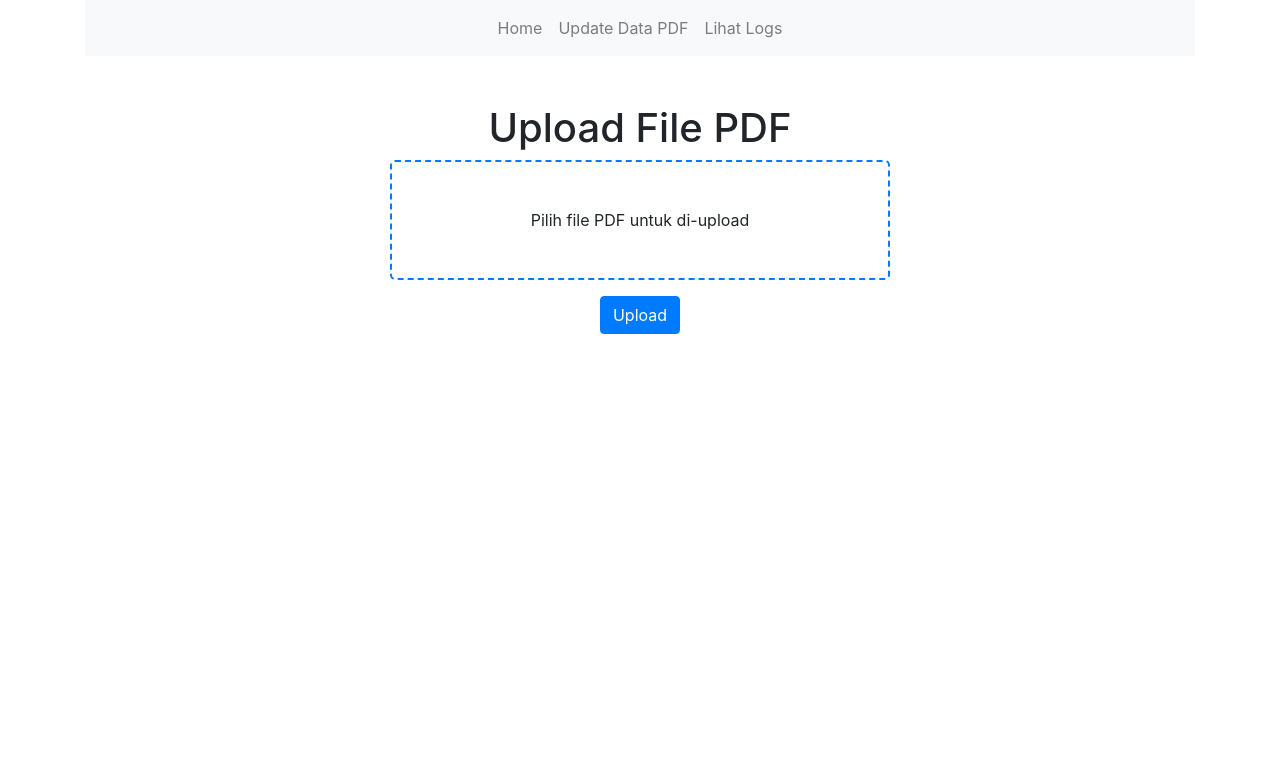
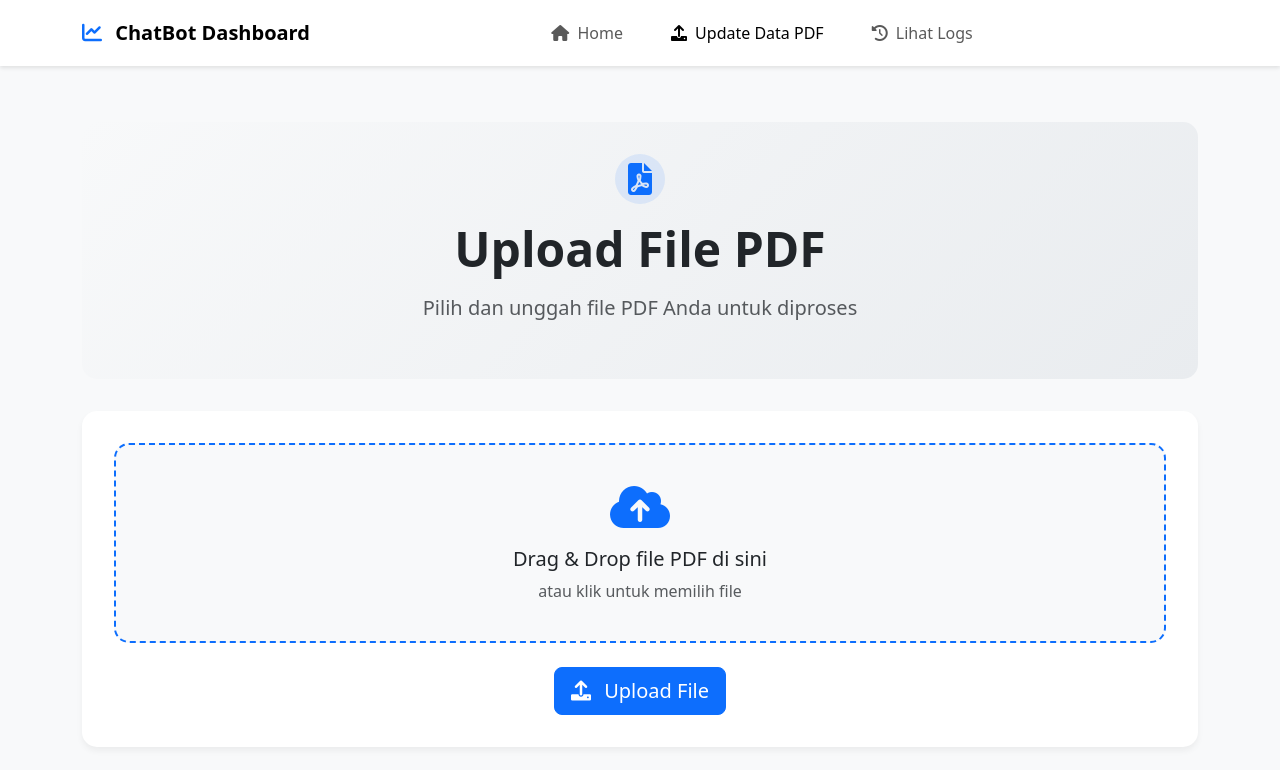
Before and after one commit to omidiyanto/groq-chatbot-telegram, a Flask app: page /upload in a window 1280 px wide. Shown: the top 770 px of the page. Run offline with Flask 3, Linux system fonts and the light colour scheme; parts of the project's set-up code (start-up, migrations or seed data) failed here and were passed over; some libraries are stand-ins or nearby versions.

Commit message:
Update upload.html

```diff
--- a/templates/upload.html
+++ b/templates/upload.html
@@ -4,77 +4,215 @@
     <meta charset="UTF-8">
     <meta name="viewport" content="width=device-width, initial-scale=1.0">
     <title>Upload PDF</title>
-    <link rel="stylesheet" href="https://maxcdn.bootstrapcdn.com/bootstrap/4.5.2/css/bootstrap.min.css">
+    <link rel="stylesheet" href="https://cdnjs.cloudflare.com/ajax/libs/bootstrap/5.3.0/css/bootstrap.min.css">
+    <link rel="stylesheet" href="https://cdnjs.cloudflare.com/ajax/libs/font-awesome/6.0.0/css/all.min.css">
     <style>
+        .navbar {
+            box-shadow: 0 2px 4px rgba(0,0,0,.1);
+        }
+        .nav-link {
+            font-weight: 500;
+            padding: 0.8rem 1.5rem !important;
+            transition: all 0.3s ease;
+        }
+        .nav-link:hover {
+            color: #0d6efd !important;
+            transform: translateY(-2px);
+        }
+        .page-header {
+            background: linear-gradient(135deg, #f8f9fa 0%, #e9ecef 100%);
+            padding: 2rem 0;
+            border-radius: 15px;
+            margin: 2rem 0;
+        }
         .upload-container {
-            height: 100%;
-            width: 100%;
-            display: flex;
-            flex-direction: column;
-            align-items: center;
-            justify-content: center;
-            margin-top: 50px;
-        }
-        * {
-            box-sizing: border-box;
-            margin: 0;
+            background: white;
+            border-radius: 15px;
+            padding: 2rem;
+            box-shadow: 0 4px 6px rgba(0,0,0,.05);
+            margin-top: 2rem;
         }
         .upload-label {
             display: flex;
+            flex-direction: column;
             justify-content: center;
             align-items: center;
             cursor: pointer;
-            width: 500px;  /* Width for the 3:4 ratio */
-            height: 120px; /* Height for the 3:4 ratio */
+            width: 100%;
+            min-height: 200px;
             text-align: center;
-            padding: 20px;
-            border: 2px dashed #007bff;
-            border-radius: 5px;
-            transition: background-color 0.2s;
-            margin: 0 auto; /* Center the box */
+            padding: 2rem;
+            border: 2px dashed #0d6efd;
+            border-radius: 15px;
+            transition: all 0.3s ease;
+            background: #f8f9fa;
         }
         .upload-label:hover {
-            background-color: #e9ecef;
+            background: #e9ecef;
+            transform: translateY(-2px);
         }
         .upload-input {
             display: none;
         }
+        .upload-icon {
+            font-size: 3rem;
+            color: #0d6efd;
+            margin-bottom: 1rem;
+        }
         .success-message {
-            color: green;
+            background-color: #d4edda;
+            color: #155724;
+            padding: 1rem;
+            border-radius: 10px;
+            margin: 1rem 0;
             text-align: center;
-            margin-top: 20px;
+            animation: fadeIn 0.5s ease;
+        }
+        .upload-button {
+            transition: all 0.3s ease;
+        }
+        .upload-button:hover {
+            transform: translateY(-2px);
+        }
+        .icon-circle {
+            width: 50px;
+            height: 50px;
+            border-radius: 50%;
+            display: flex;
+            align-items: center;
+            justify-content: center;
+            margin-bottom: 1rem;
+            display: inline-flex;
+        }
+        @keyframes fadeIn {
+            from { opacity: 0; transform: translateY(-10px); }
+            to { opacity: 1; transform: translateY(0); }
         }
     </style>
 </head>
-<body>
+<body class="bg-light">
+    <nav class="navbar navbar-expand-lg navbar-light bg-white">
         <div class="container">
-        <nav class="navbar navbar-expand-lg navbar-light bg-light">
-            <div class="container">
-                <div class="collapse navbar-collapse">
+            <a class="navbar-brand fw-bold" href="/">
+                <i class="fas fa-chart-line text-primary me-2"></i>
+                ChatBot Dashboard
+            </a>
+            <button class="navbar-toggler" type="button" data-bs-toggle="collapse" data-bs-target="#navbarNav">
+                <span class="navbar-toggler-icon"></span>
+            </button>
+            <div class="collapse navbar-collapse" id="navbarNav">
                 <ul class="navbar-nav mx-auto">
                     <li class="nav-item">
-                            <a class="nav-link" href="/">Home</a>
+                        <a class="nav-link" href="/"><i class="fas fa-home me-1"></i> Home</a>
                     </li>
                     <li class="nav-item">
-                            <a class="nav-link" href="/upload">Update Data PDF</a>
+                        <a class="nav-link active" href="/upload"><i class="fas fa-upload me-1"></i> Update Data PDF</a>
                     </li>
                     <li class="nav-item">
-                            <a class="nav-link" href="/logs">Lihat Logs</a>
+                        <a class="nav-link" href="/logs"><i class="fas fa-history me-1"></i> Lihat Logs</a>
                     </li>
                 </ul>
+                <div class="d-flex">
+
+                </div>
             </div>
         </div>
     </nav>
 
-        <h1 class="mt-5" style="text-align: center;">Upload File PDF</h1>
+    <div class="container py-4">
+        <div class="page-header text-center">
+            <div class="icon-circle bg-primary bg-opacity-10 mb-3">
+                <i class="fas fa-file-pdf fa-2x text-primary"></i>
+            </div>
+            <h1 class="display-5 fw-bold mb-3">Upload File PDF</h1>
+            <p class="lead text-muted mb-4">Pilih dan unggah file PDF Anda untuk diproses</p>
+        </div>
+
         {% if success_message %}
-        <div class="success-message">{{ success_message }}</div>
+        <div class="success-message">
+            <i class="fas fa-check-circle me-2"></i>
+            {{ success_message }}
+        </div>
         {% endif %}
+
+        <div class="upload-container">
             <form method="POST" enctype="multipart/form-data">
-            <label class="upload-label" for="file">Pilih file PDF untuk di-upload</label>
+                <label class="upload-label" for="file">
+                    <i class="fas fa-cloud-upload-alt upload-icon"></i>
+                    <span class="h5 mb-2">Drag & Drop file PDF di sini</span>
+                    <span class="text-muted">atau klik untuk memilih file</span>
+                </label>
                 <input type="file" class="upload-input" id="file" name="file" accept=".pdf" required>
-            <button type="submit" class="btn btn-primary mt-3" style="display: block; margin: 0 auto;">Upload</button>
+                <div class="text-center mt-4">
+                    <button type="submit" class="btn btn-primary btn-lg upload-button">
+                        <i class="fas fa-upload me-2"></i>
+                        Upload File
+                    </button>
+                </div>
             </form>
         </div>
+    </div>
+
+    <script src="https://cdnjs.cloudflare.com/ajax/libs/bootstrap/5.3.0/js/bootstrap.bundle.min.js"></script>
+    <script>
+        // Add visual feedback for file selection
+        document.getElementById('file').addEventListener('change', function(e) {
+            const fileName = e.target.files[0]?.name;
+            const uploadLabel = document.querySelector('.upload-label');
+            if (fileName) {
+                uploadLabel.innerHTML = `
+                    <i class="fas fa-file-pdf upload-icon"></i>
+                    <span class="h5 mb-2">${fileName}</span>
+                    <span class="text-muted">Klik untuk mengganti file</span>
+                `;
+            }
+        });
+
+        // Add drag and drop functionality
+        const uploadLabel = document.querySelector('.upload-label');
+
+        ['dragenter', 'dragover', 'dragleave', 'drop'].forEach(eventName => {
+            uploadLabel.addEventListener(eventName, preventDefaults, false);
+        });
+
+        function preventDefaults (e) {
+            e.preventDefault();
+            e.stopPropagation();
+        }
+
+        ['dragenter', 'dragover'].forEach(eventName => {
+            uploadLabel.addEventListener(eventName, highlight, false);
+        });
+
+        ['dragleave', 'drop'].forEach(eventName => {
+            uploadLabel.addEventListener(eventName, unhighlight, false);
+        });
+
+        function highlight(e) {
+            uploadLabel.style.backgroundColor = '#e9ecef';
+            uploadLabel.style.borderColor = '#0d6efd';
+        }
+
+        function unhighlight(e) {
+            uploadLabel.style.backgroundColor = '#f8f9fa';
+            uploadLabel.style.borderColor = '#0d6efd';
+        }
+
+        uploadLabel.addEventListener('drop', handleDrop, false);
+
+        function handleDrop(e) {
+            const dt = e.dataTransfer;
+            const file = dt.files[0];
+            document.getElementById('file').files = dt.files;
+
+            if (file) {
+                uploadLabel.innerHTML = `
+                    <i class="fas fa-file-pdf upload-icon"></i>
+                    <span class="h5 mb-2">${file.name}</span>
+                    <span class="text-muted">Klik untuk mengganti file</span>
+                `;
+            }
+        }
+    </script>
 </body>
 </html>
```
Lines whose indentation alone changed are shown as unchanged.
